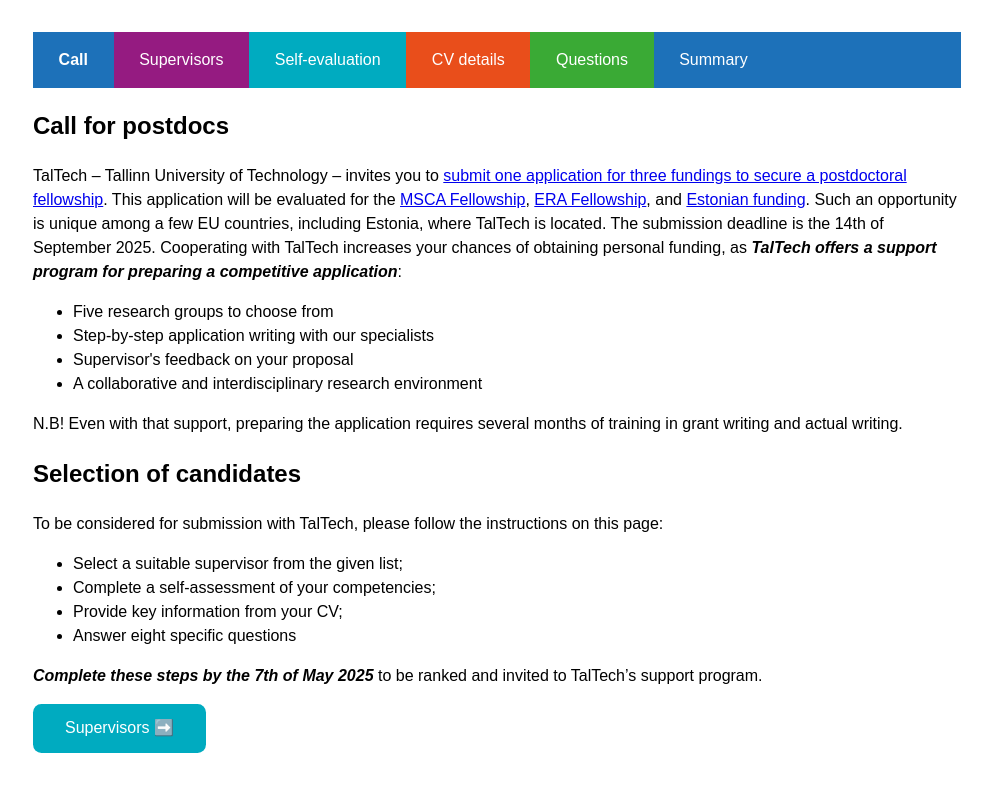
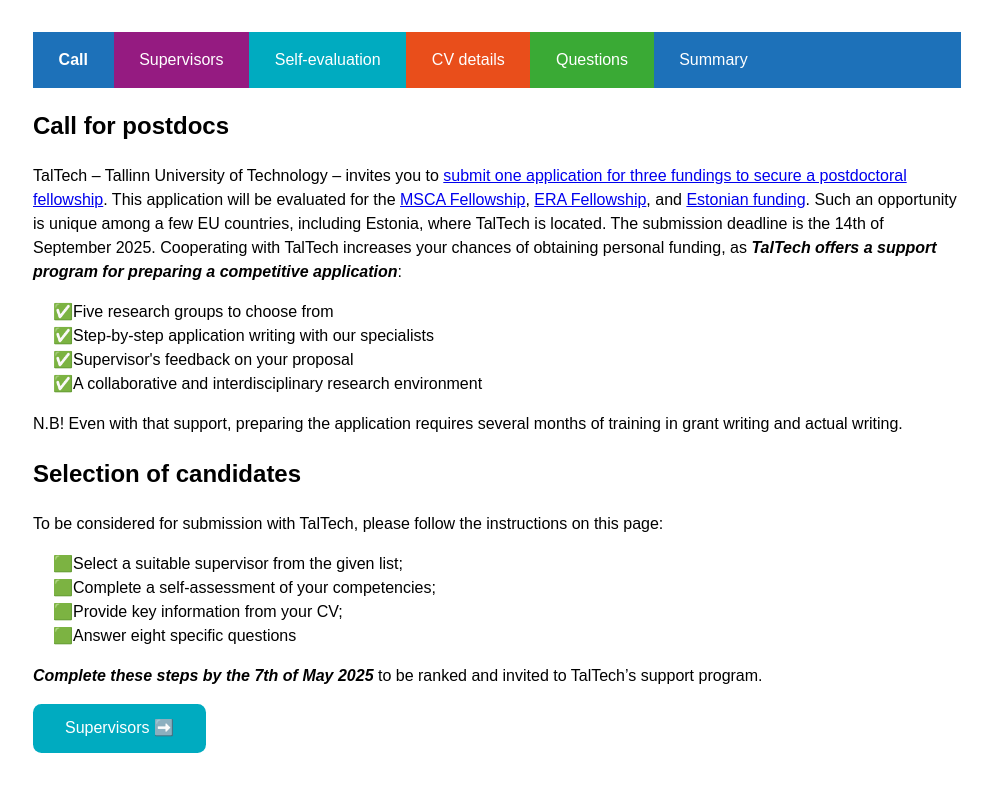
Before and after one commit to SciBrick/taltech, a plain HTML site: page index.html in a window 1280 px wide. Shown: the whole page, without its empty margins (143-1135 px from the left). Drawn offline with nearby package versions, Linux system fonts and the light colour scheme.

Commit message:
Fixed css

```diff
--- a/index.html
+++ b/index.html
@@ -273,7 +273,7 @@
   <div id="call" class="tab-content active">
     <h2>Call for postdocs</h2>
     <p>TalTech – Tallinn University of Technology – invites you to <a href="https://www.eurekalert.org/news-releases/1044575" target="_blank">submit one application for three fundings to secure a&nbsp;postdoctoral fellowship</a>. This application will be evaluated for the <a href="https://marie-sklodowska-curie-actions.ec.europa.eu/about-msca/" target="_blank">MSCA Fellowship</a>, <a href="https://rea.ec.europa.eu/funding-and-grants/horizon-europe-widening-participation-and-spreading-excellence/era-talents_en" target="_blank">ERA Fellowship</a>, and <a href="https://etag.ee/en/changing-conditions-in-the-estonian-research-councils-incoming-postdoctoral-fellowship-scheme/" target="_blank">Estonian funding</a>. Such an opportunity is unique among a few EU countries, including Estonia, where TalTech is located. The submission deadline is the 14th of September 2025. Cooperating with TalTech increases your chances of obtaining personal funding, as <em>TalTech offers a&nbsp;support program for preparing a competitive application</em>:</p>
-    <ul style="list-style-type:"✅";">
+    <ul style="list-style-type:'✅';">
       <li>Five research groups to choose from</li>
       <li>Step-by-step application writing with our specialists</li>
       <li>Supervisor's feedback on your proposal</li>
@@ -282,7 +282,7 @@
     <p>N.B! Even with that support, preparing the application requires several months of training in grant writing and actual writing.</p>
     <h2>Selection of candidates</h2>
     <p>To be considered for submission with TalTech, please follow the instructions on this page:</p>
-    <ul style="list-style-type:"🟩";>
+    <ul style="list-style-type:'🟩';">
       <li> Select a suitable supervisor from the given list;</li>
       <li>Complete a self-assessment of your competencies;</li>
       <li>Provide key information from your CV;</li>
```
